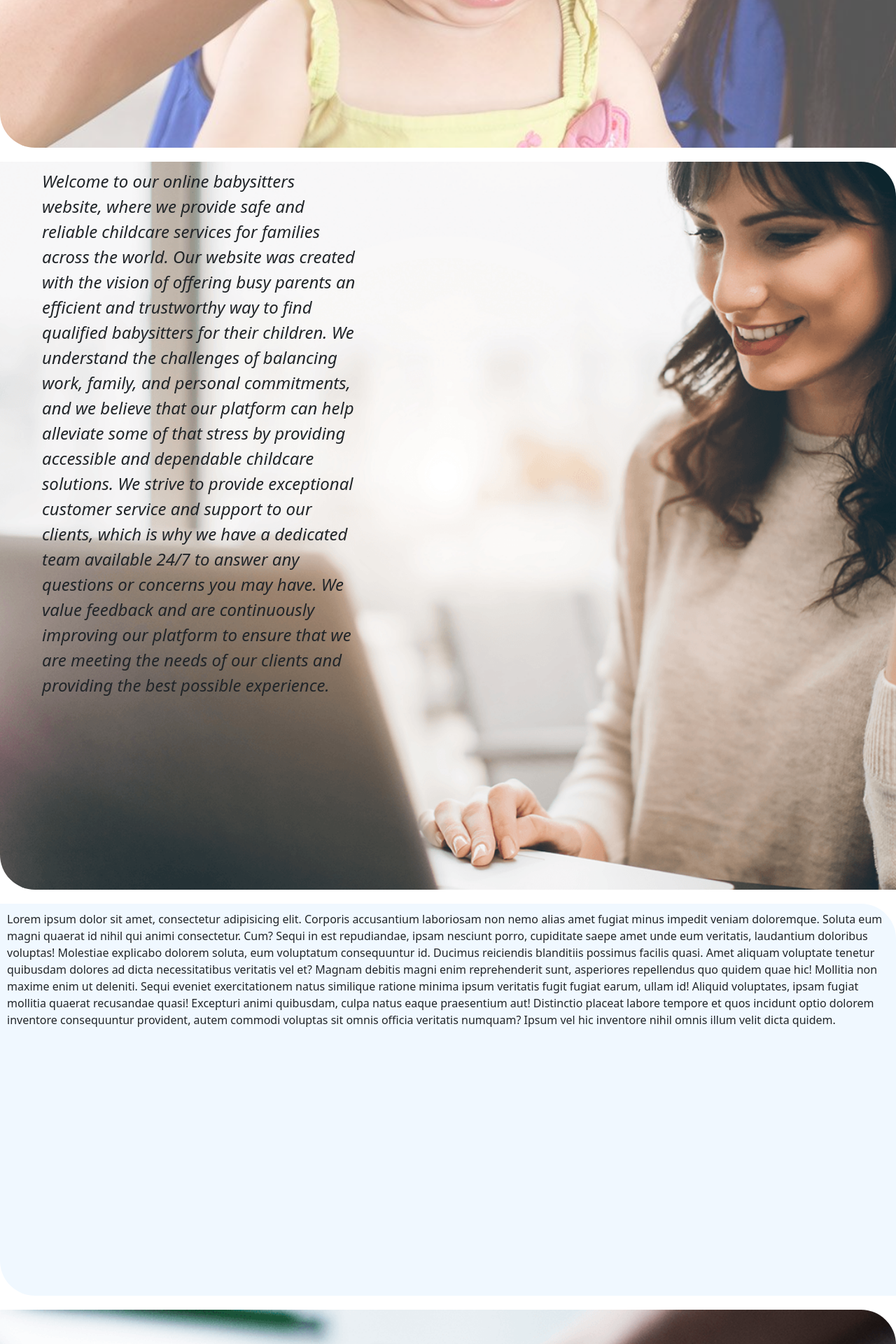
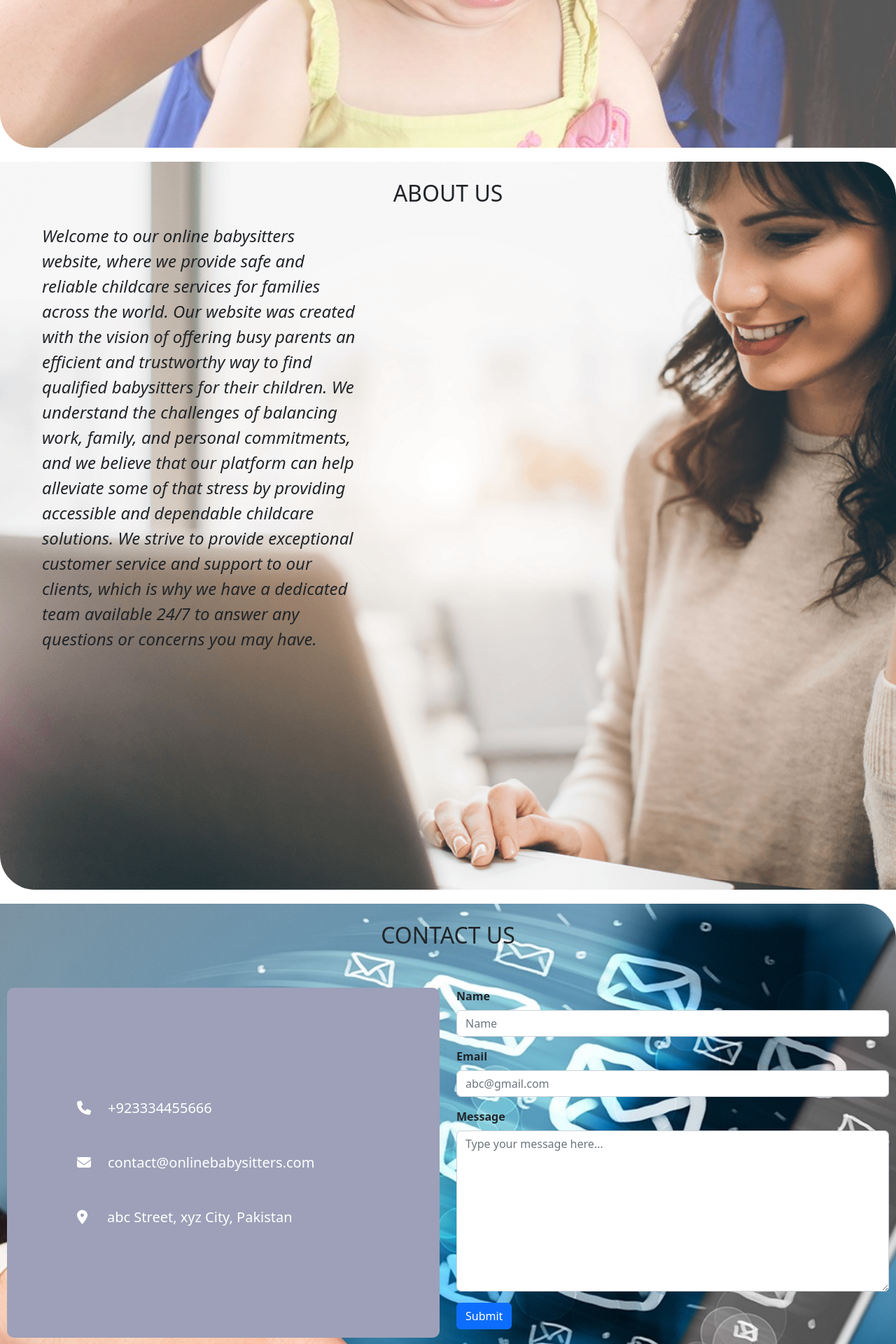
Before and after one commit to MAleemH/Online-Babysitters, a PHP site: page / in a window 1280 px wide. Shown: the part 1999-3919 px from the top of the page at 70% size. Run offline with PHP 8.4, Linux system fonts and the light colour scheme; some libraries are stand-ins or nearby versions.

Commit message:
Added contact details with style

```diff
--- a/css/index.css
+++ b/css/index.css
@@ -132,7 +132,6 @@ main {
 #about {
     height: 130vh;
     padding: 10px;
-    background-color: aliceblue;
     border-top-right-radius: 50px;
     border-bottom-left-radius: 50px;
     background-image: url('../images/about-bg.png');
@@ -144,11 +143,21 @@ main {
 /* contact */
 
 #contact {
-    height: 70vh;
+    height: 130vh;
     padding: 10px;
-    background-color: aliceblue;
+    background-image: url('../images/contact-bg.png');
+    background-position: center;
+    background-size: cover;
+    background-repeat: no-repeat;
     border-top-right-radius: 50px;
     border-bottom-left-radius: 50px;
+}
+
+.contact-info {
+    height: 500px;
+    border-radius: 10px;
+    padding-left: 100px;
+    background-color: #9da0b8;
 }
 
 /* login */
--- a/index.html
+++ b/index.html
@@ -22,6 +22,9 @@
 
     <!-- Script for Services Carousel -->
     <script src="//cdnjs.cloudflare.com/ajax/libs/jquery/2.2.4/jquery.min.js"></script>
+
+    <!-- fontawesome -->
+    <script src="https://kit.fontawesome.com/2f09744991.js" crossorigin="anonymous"></script>
   </head>
 
   <body>
@@ -204,34 +207,62 @@
       </section>
       <!-- About -->
       <section id="about">
+        <!-- about us title -->
+        <div class="row m-3">
+          <div class="col-12 text-uppercase text-center">
+            <h2>About Us</h2>
+          </div>
+        </div>
         <div class="intro">
           <p>
             Welcome to our online babysitters website, where we provide safe and reliable childcare services for families across the world. Our website was created with the vision of offering busy parents an efficient and trustworthy way to find qualified babysitters for their children. We understand the challenges of balancing work, family, and personal commitments, and we believe that our platform can help alleviate some of that stress by providing accessible and dependable childcare solutions.
 
-            We strive to provide exceptional customer service and support to our clients, which is why we have a dedicated team available 24/7 to answer any questions or concerns you may have. We value feedback and are continuously improving our platform to ensure that we are meeting the needs of our clients and providing the best possible experience.
+            We strive to provide exceptional customer service and support to our clients, which is why we have a dedicated team available 24/7 to answer any questions or concerns you may have.
           </p>
         </div>
       </section>
       <section id="contact">
-        <p>
-          Lorem ipsum dolor sit amet, consectetur adipisicing elit. Corporis
-          accusantium laboriosam non nemo alias amet fugiat minus impedit veniam
-          doloremque. Soluta eum magni quaerat id nihil qui animi consectetur.
-          Cum? Sequi in est repudiandae, ipsam nesciunt porro, cupiditate saepe
-          amet unde eum veritatis, laudantium doloribus voluptas! Molestiae
-          explicabo dolorem soluta, eum voluptatum consequuntur id. Ducimus
-          reiciendis blanditiis possimus facilis quasi. Amet aliquam voluptate
-          tenetur quibusdam dolores ad dicta necessitatibus veritatis vel et?
-          Magnam debitis magni enim reprehenderit sunt, asperiores repellendus
-          quo quidem quae hic! Mollitia non maxime enim ut deleniti. Sequi
-          eveniet exercitationem natus similique ratione minima ipsum veritatis
-          fugit fugiat earum, ullam id! Aliquid voluptates, ipsam fugiat
-          mollitia quaerat recusandae quasi! Excepturi animi quibusdam, culpa
-          natus eaque praesentium aut! Distinctio placeat labore tempore et quos
-          incidunt optio dolorem inventore consequuntur provident, autem commodi
-          voluptas sit omnis officia veritatis numquam? Ipsum vel hic inventore
-          nihil omnis illum velit dicta quidem.
-        </p>
+        <!-- contact us title -->
+        <div class="row m-3">
+          <div class="col-12 text-uppercase text-center">
+            <h2>Contact Us</h2>
+          </div>
+        </div>
+        <div class="row mt-5">
+          <div class="col-6">
+            <div class="contact-info text-white fs-5 d-flex flex-column justify-content-center gap-5">
+              <div class="d-flex flex-row align-items-center">
+                <i class="fa-solid fa-phone"></i>
+                <p class="m-0 ms-4">+923334455666</p>
+              </div>
+              <div class="d-flex flex-row align-items-center">
+                <i class="fa-solid fa-envelope"></i>
+                <p class="m-0 ms-4">contact@onlinebabysitters.com</p>
+              </div>
+              <div class="d-flex flex-row align-items-center">
+                <i class="fa-solid fa-location-dot"></i>
+                <p class="m-0 ms-4 ps-1">abc Street, xyz City, Pakistan</p>
+              </div>
+            </div>
+          </div>
+          <div class="col-6">
+            <form action="" method="post">
+              <div class="mb-3">
+                <label for="" class="form-label fw-bold">Name</label>
+                <input type="text" name="" class="form-control" placeholder="Name">
+              </div>
+              <div class="mb-3">
+                <label for="" class="form-label fw-bold">Email</label>
+                <input type="email" name="" class="form-control" placeholder="abc@gmail.com">
+              </div>
+              <div class="mb-3">
+                <label for="" class="form-label fw-bold">Message</label>
+                <textarea class="form-control" name="" rows="9" placeholder="Type your message here..."></textarea>
+              </div>
+              <button class="btn btn-primary" type="submit">Submit</button>
+            </form>
+          </div>
+        </div>
       </section>
       <!-- login -->
       <section id="login">
```
Also changed, not shown: images/contact-bg.png (added).
